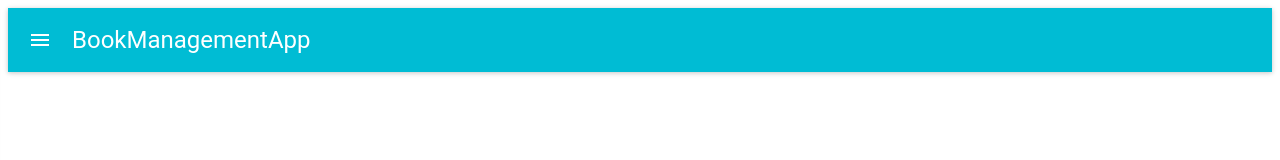
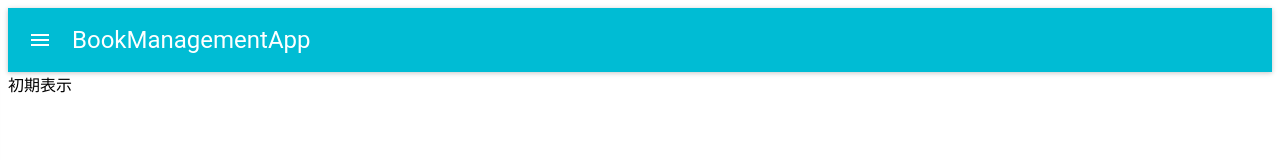
Before and after one commit to YamamotoMasaki/BookManagementFront, a Gatsby site: page / in a window 1280 px wide. Built offline with nearby package versions, Linux system fonts and the light colour scheme; Gatsby itself is replaced by a stand-in of ours.

Commit message:
Routeに'/'を追加

```diff
--- a/src/app.js
+++ b/src/app.js
@@ -1,5 +1,6 @@
 import React, { Component } from 'react';
 import NavBar from './components/navbar';
+import Home from './components/home';
 import List from './components/list';
 import Regist from './components/regist';
 import Loan from './components/loan';
@@ -26,6 +27,7 @@
           open={this.state.open}
         / >
         <Switch>
+            <Route path='/' exact component={Home}/>
             <Route path='/list' exact component={List}/>
             <Route path='/regist' exact component={Regist}/>
             <Route path='/loan' exact component={Loan}/>
--- /dev/null
+++ b/src/components/home.js
@@ -0,0 +1,11 @@
+import React, { Component } from 'react';
+
+class Home extends Component {
+  render() {
+    return (
+        <div>初期表示</div>
+    );
+  }
+}
+
+export default Home;
```
